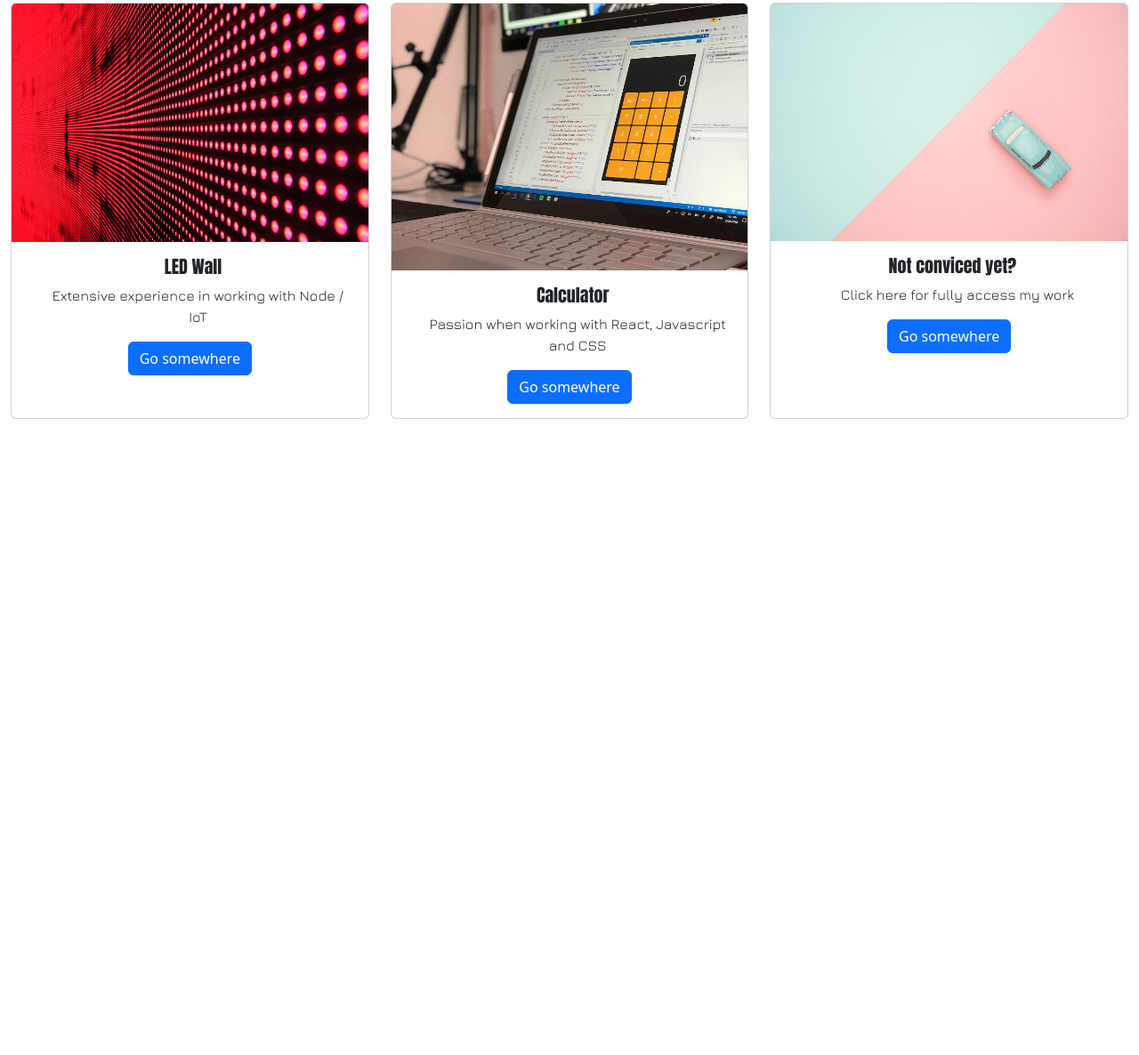
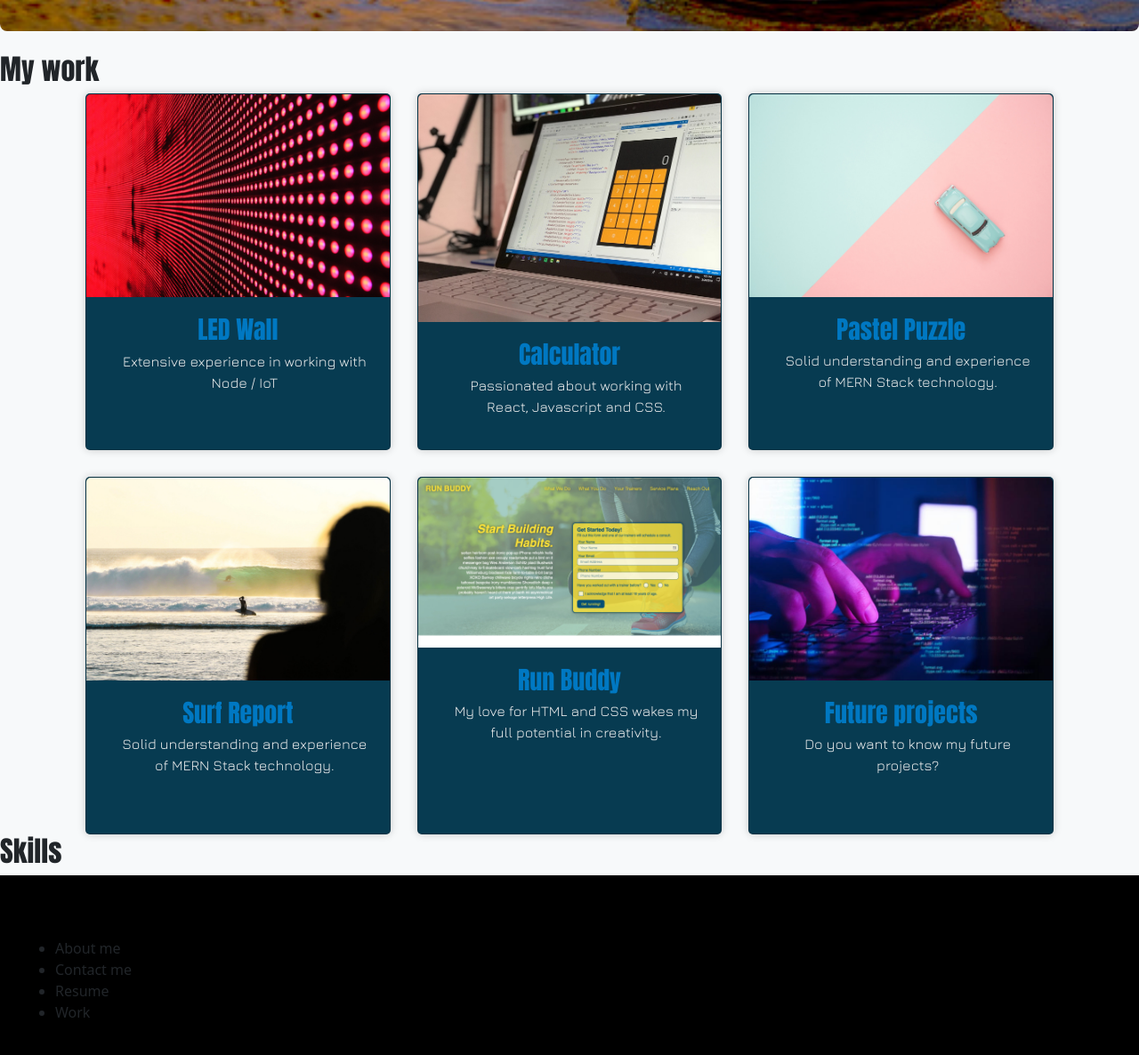
Before and after one commit to emeritolopes/Bootstrap-Portfolio, a plain HTML site: page index.html in a window 1280 px wide. Shown: the part 796-1982 px from the top of the page at 89% size. Before the commit the page ends 1267 px from the top, so only its background shows below. Drawn offline with nearby package versions, Linux system fonts and the light colour scheme.

Commit message:
updated the css and added photos for the cards

```diff
--- a/css/style.css
+++ b/css/style.css
@@ -1,15 +1,25 @@
 * {
+    margin: 0px;
+    padding: 0px;
     box-sizing: border-box;
-    /* border:1px solid black */
+    /* border:1px solid black; */
 
+}
+body {
+    background-color: #f7f9fa;
+    justify-content: center;
+    align-items: center;
 }
 
 h1,h2,h3,h4,h5,h6 {
     font-family: 'anton', sans-serif;
+
+
 }
 h5 {
     margin-left: 2%;
 }
+
 p {
     font-family: 'Jura', sans-serif;
     margin-left: 5%;
@@ -26,14 +36,38 @@ p {
 
 }
 
+
 .navbar-nav {
     margin-left: auto;
     margin-right: 0 !important;
 
 }
 
+.nav-link {
+    position: relative;
+
+}
+
+.nav-link::after {
+    content: '';
+    opacity: 0;
+    transition: all 1.2s;
+    height: 2px;
+    width: 100%;
+    background-color: #ff3300;
+    position: absolute;
+    bottom: 0;
+    left: 0;
+
+}
+.nav-link:hover::after {
+    opacity: 1;
+}
+
+
+
+
 .dropdown-menu {
-    background-image: url(../images/transparency.png);
     background-color: transparent !important;
     background-size: cover;
 }
@@ -42,6 +76,7 @@ p {
     color: cyan;
     text-decoration: none;
     background: black;
+    transition: 1.2s;
 }
 
 .dropdown-menu {
@@ -62,26 +97,57 @@ p {
     color: rgba(248, 238, 238, 0.997);
 }
 
-.btn-lg:hover {
-    background-color: #8ca52a;
-    transition: 1.2s;
-}
+ .card-container {
+    width: 85%;
+    margin: auto;
+    display: grid;
+    grid-template-rows:  1fr 1fr;
+    grid-template-columns: 1fr 1fr 1fr;
+    grid-gap: 30px;
+ }
 
-.card-body:hover {
-    background-color: rgb(189, 34, 10);
-    transition: 1.2s;
-    flex: 1 1 auto;
+ .card {
+    background-color: #073b51;
+    border-radius: 5px;
+    box-shadow: 0px 0px 10px rgba(0, 0, 0, 0.2);
+ }
 
+ .card img {
+    max-width: 100%;
+    height: auto;
+    border-radius: 5px 5px 0 0;
+ }
+ .card-content {
+    padding: 20px;
+ }
 
-}
+ .card-content h2 {
+    color: #0078c2;
+    font-size: 28px;
+    margin-bottom: 6px;
+    text-align: center;
+ }
+
+ .card-content p {
+    color: #eee;
+    text-align: center;
+ }
+ .card:hover {
+    transition: 1.3s;
+    background-color: darkgrey;
+    cursor: pointer;
+ }
 
 
 
-.cardContainer {
-    text-align: center;
-}
+ footer {
+    background-color: black;
 
-.card {
-    display: flex;
 
-}
+ }
+
+ .footerContainer {
+    width: 100%;
+    padding: 70px 30px 20px;
+
+ }
--- a/index.html
+++ b/index.html
@@ -10,38 +10,40 @@
 </head>
 <body>
 <!-- Beginning of navbar -->
-<nav class="navbar navbar-expand-lg bg-body-tertiary customNav">
+<nav class="navbar navbar-expand-lg bg-body-tertiary">
     <div class="container-fluid">
       <a class="navbar-brand" href="#">Welcome to my portfolio!</a>
-      <button class="navbar-toggler text-white" type="button" data-bs-toggle="collapse" data-bs-target="#navbar" aria-controls="navbar" aria-expanded="false" aria-label="Toggle navigation">
+      <button class="navbar-toggler" type="button" data-bs-toggle="collapse" data-bs-target="#navbarSupportedContent" aria-controls="navbarSupportedContent" aria-expanded="false" aria-label="Toggle navigation">
         <span class="navbar-toggler-icon"></span>
       </button>
-      <div class="collapse navbar-collapse dropdown-nav" id="navbar">
+      <div class="collapse navbar-collapse" id="navbarSupportedContent">
         <ul class="navbar-nav me-auto mb-2 mb-lg-0">
           <li class="nav-item">
             <a class="nav-link active" aria-current="page" href="#">About me</a>
           </li>
           <li class="nav-item">
-            <a class="nav-link" href="#">Work</a>
+            <a class="nav-link" href="#">Contact me </a>
           </li>
           <li class="nav-item">
-            <a class="nav-link" href="#">Contact me</a>
+            <a class="nav-link" href="#">Resume </a>
+          </li>
+          <li class="nav-item">
+            <a class="nav-link" href="#">Work </a>
           </li>
           <li class="nav-item dropdown">
             <a class="nav-link dropdown-toggle" href="#" role="button" data-bs-toggle="dropdown" aria-expanded="false">
-              Other projects
+              Future Projects
             </a>
-            <ul class="collapse navbar-collapse dropdown-nav" id="navbar">
-              <li><a class="dropdown-item" href="#">Trading journal</a></li>
+            <ul class="dropdown-menu">
+              <li><a class="dropdown-item" href="#">Trading Journal</a></li>
               <li><a class="dropdown-item" href="#">Discord</a></li>
-              <li><hr class="dropdown-divider"></li>
-              <li><a class="dropdown-item" href="#">Social media</a></li>
+              <li><a class="dropdown-item" href="#">Social Media</a></li>
             </ul>
           </li>
-        </ul>
       </div>
     </div>
   </nav>
+
         <!-- end navigation bar-->
         <!-- Jumbotron -->
         <div class="jumboCopy">
@@ -57,49 +59,96 @@
             </div>
           </div>
     <!-- End Jumbotron -->
+<h2>My work</h2>
+              <!-- cards -->
 
-    <!-- Cards -->
-    <div class="container-fluid">
-        <div class="row gy - 3">
-            <!-- card 1 -->
-            <div class="cardContainer col-lg-4 col-md-4 col-sm-12">
-                <div class="card h-100">
-                  <img src="images/02-portfolio-1.jpeg" class="card-img-top" alt="...">
-                  <div class="card-body">
-                    <h5 class="card-title">LED Wall</h5>
-                    <p class="card-text">Extensive experience in working with Node / IoT</p>
-                    <a href="#" class="btn btn-primary">Go somewhere</a>
-                  </div>
+              <!-- card 1 -->
+              <div class="card-container">
+              <div class="card">
+                <img src="images/02-portfolio-1.jpeg">
+                <div class="card-content">
+                    <h2>LED Wall</h2>
+                    <p>Extensive experience in working with Node / IoT</p>
                 </div>
               </div>
-              <!-- end card 1 -->
+              <!-- end of card 1 -->
 
               <!-- card 2 -->
-              <div class="cardContainer col-lg-4 col-md-4 col-sm-12">
-                <div class="card h-100">
-                  <img src="images/02-portfolio-2.jpeg" class="card-img-top" alt="...">
-                  <div class="card-body">
-                    <h5 class="card-title">Calculator</h5>
-                    <div class="class"><p class="card-text">Passion when working with React, Javascript and CSS</p>
-                    <a href="#" class="btn btn-primary">Go somewhere</a>
-                    </div>
-                  </div>
+              <div class="card">
+                <img src="images/02-portfolio-2.jpeg">
+                <div class="card-content">
+                    <h2>Calculator</h2>
+                    <p>Passionated about working with React, Javascript and CSS.</p>
                 </div>
               </div>
-              <!-- end card 2 -->
+              <!-- end of card 2 -->
 
               <!-- card 3 -->
-              <div class="cardContainer col-lg-4 col-md-4 col-sm-12">
-                <div class="card h-100">
-                  <img src="images/02-portfolio-3.jpeg" class="card-img-top" alt="...">
-                  <div class="card-body">
-                    <h5 class="card-title">Not conviced yet?</h5>
-                    <p class="card-text">Click here for fully access my work</p>
-                    <a href="#" class="btn btn-primary">Go somewhere</a>
-                  </div>
+              <div class="card">
+                <img src="images/02-portfolio-3.jpeg">
+                <div class="card-content">
+                    <h2>Pastel Puzzle</h2>
+                    <p>Solid understanding and experience of MERN Stack technology.</p>
                 </div>
               </div>
+              <!-- end of card 3 -->
 
-              <!-- end card 3 -->
+              <!-- card 4 -->
+              <div class="card">
+                <img src="images/02-portfolio-4.jpeg">
+                <div class="card-content">
+                    <h2>Surf Report</h2>
+                    <p>Solid understanding and experience of MERN Stack technology.</p>
+                </div>
+              </div>
+              <!-- end of card 4 -->
+
+              <!-- card 5 -->
+              <div class="card">
+                <img src="images/02-run-buddy.jpeg">
+                <div class="card-content">
+                    <h2>Run Buddy</h2>
+                    <p>My love for HTML and CSS wakes my full potential in creativity.</p>
+                </div>
+              </div>
+              <!-- end of card 5 -->
+
+              <!-- card 6 -->
+              <div class="card">
+                <img src="images/future-projects.jpeg">
+                <div class="card-content">
+                    <h2>Future projects</h2>
+                    <p>Do you want to know my future projects?</p>
+                </div>
+              </div>
+              <!-- end of card 6 -->
+            </div>
+            <!-- Skills -->
+<h2>Skills</h2>
+
+            <!-- footer -->
+
+<footer class="footer">
+    <div class="footerContainer">
+        <ul>
+            <li><a href=""></a>About me</li>
+            <li><a href=""></a>Contact me</li>
+            <li><a href=""></a>Resume</li>
+            <li><a href=""></a>Work</li>
+        </ul>
+    </div>
+</footer>
+
+
+
+
+
+
+
+
+
+
+              <script src="https://cdn.jsdelivr.net/npm/@popperjs/core@2.9.2/dist/umd/popper.min.js" integrity="sha384-IQsoLXl5PILFhosVNubq5LC7Qb9DXgDA9i+tQ8Zj3iwWAwPtgFTxbJ8NT4GN1R8p" crossorigin="anonymous"></script>
+              <script src="https://cdn.jsdelivr.net/npm/bootstrap@5.0.2/dist/js/bootstrap.min.js" integrity="sha384-cVKIPhGWiC2Al4u+LWgxfKTRIcfu0JTxR+EQDz/bgldoEyl4H0zUF0QKbrJ0EcQF" crossorigin="anonymous"></script>
 </body>
 </html>
```
Also changed, not shown: images/future-projects.jpeg (added).
